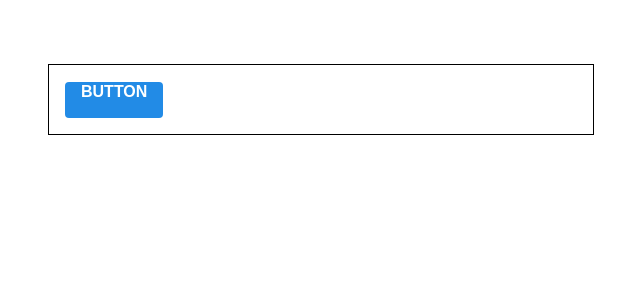
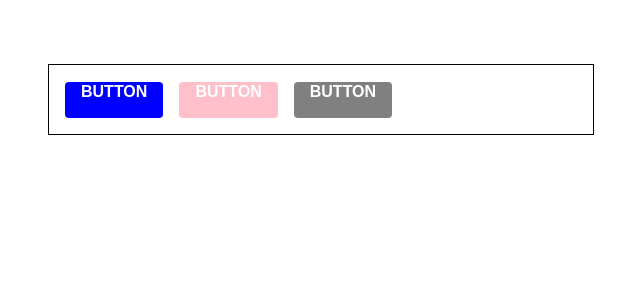
Before and after one commit to witch-factory/modern-react, a React (Create React App) app: page / in a window 1280 px wide. Shown: the top 300 px of the page, without its empty margins (319-959 px from the left). Built offline with nearby package versions, Linux system fonts and the light colour scheme.

Commit message:
ThemeProvider로 버튼 스타일링

```diff
--- a/package.json
+++ b/package.json
@@ -7,6 +7,7 @@
     "@testing-library/react": "^11.1.0",
     "@testing-library/user-event": "^12.1.10",
     "immer": "^9.0.5",
+    "polished": "^4.1.3",
     "react": "^17.0.2",
     "react-dom": "^17.0.2",
     "react-scripts": "4.0.3",
--- a/src/App.js
+++ b/src/App.js
@@ -1,5 +1,5 @@
 import React from 'react';
-import styled, {css} from 'styled-components';
+import styled, {ThemeProvider} from 'styled-components';
 import Button from "./components/Button";
 
 const AppBlock=styled.div`
@@ -12,9 +12,22 @@
 
 function App(){
   return (
-    <AppBlock>
-      <Button>BUTTON</Button>
-    </AppBlock>
+    <ThemeProvider
+      theme={{
+        palette:{
+          blue:'blue',
+          gray:'gray',
+          pink:'pink'
+        }
+      }}
+      >
+      <AppBlock>
+        <Button>BUTTON</Button>
+        <Button color="pink">BUTTON</Button>
+        <Button color="gray">BUTTON</Button>
+      </AppBlock>
+    </ThemeProvider>
+
   )
 }
 
--- a/src/components/Button.js
+++ b/src/components/Button.js
@@ -1,5 +1,24 @@
 import React from 'react';
-import styled from "styled-components";
+import styled, {css} from "styled-components";
+import {darken, lighten} from 'polished';
+
+/* 색상 관련 스타일은 따로 분리 */
+const colorStyles=css`
+  ${({theme, color}) => {
+    const selected = theme.palette[color];
+    return css`
+    background: ${selected};
+
+    &:hover {
+      background: ${lighten(0.1, selected)};
+    }
+
+    &:active {
+      background: ${darken(0.1, selected)};
+    }
+  `;
+  }}
+`
 
 const StyledButton=styled.button`
   /* 공통 스타일 */
@@ -18,18 +37,19 @@
   font-size: 1rem;
 
   /* 색상 */
-  background: #228be6;
-  &:hover{
-    background: aqua;
-  }
+  ${colorStyles}
 
   & + &{
     margin-left: 1rem;
   }
 `
 
-const Button=({children, ...rest})=>{
-  return <StyledButton {...rest}>{children}</StyledButton>
+const Button=({children, color,...rest})=>{
+  return <StyledButton color={color}>{children}</StyledButton>
+}
+
+Button.defaultProps={
+  color:'blue'
 }
 
 export default Button;
```
Also changed, not shown: 1 other file (tests, documents, lock files or other folders).
